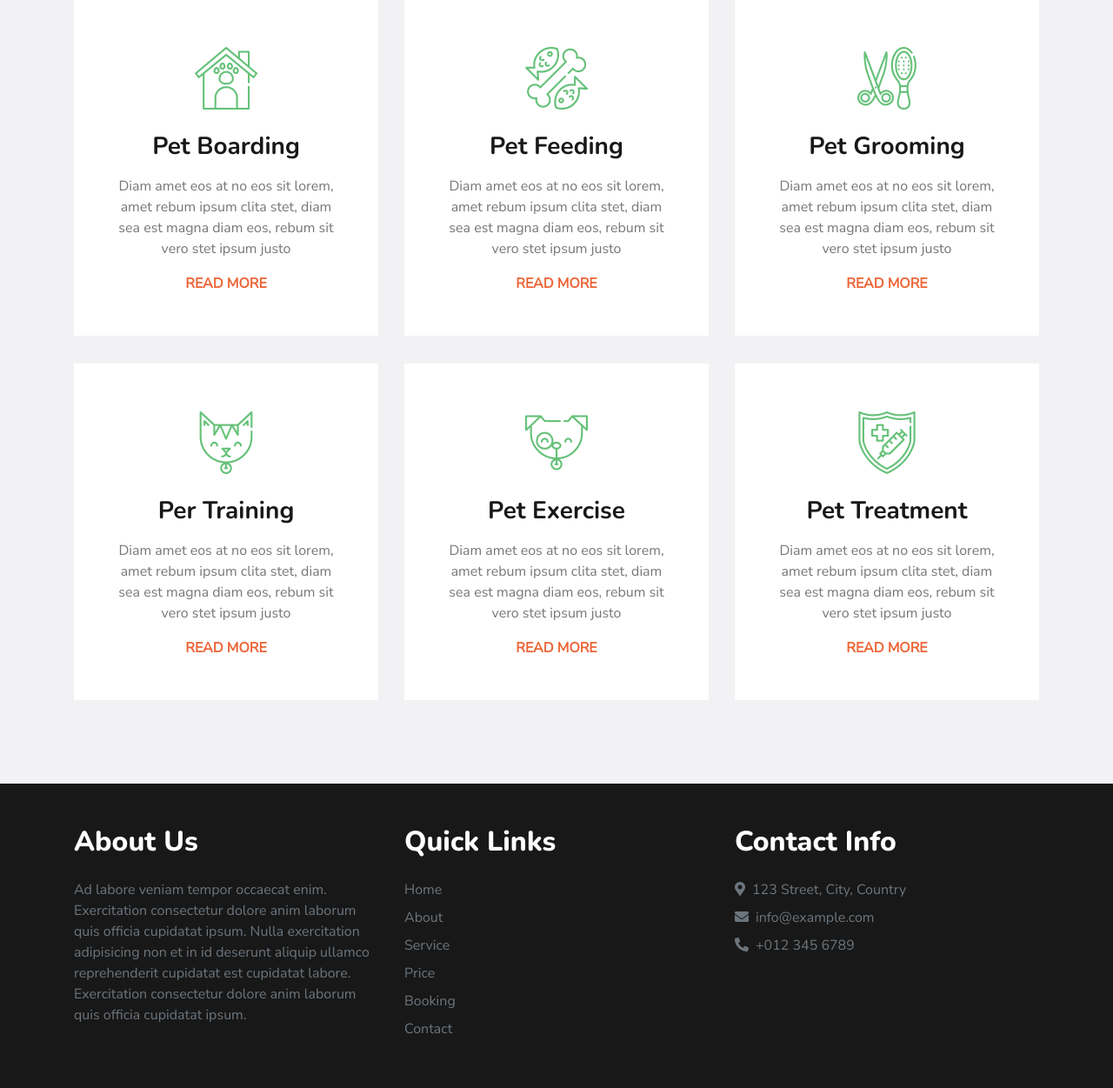
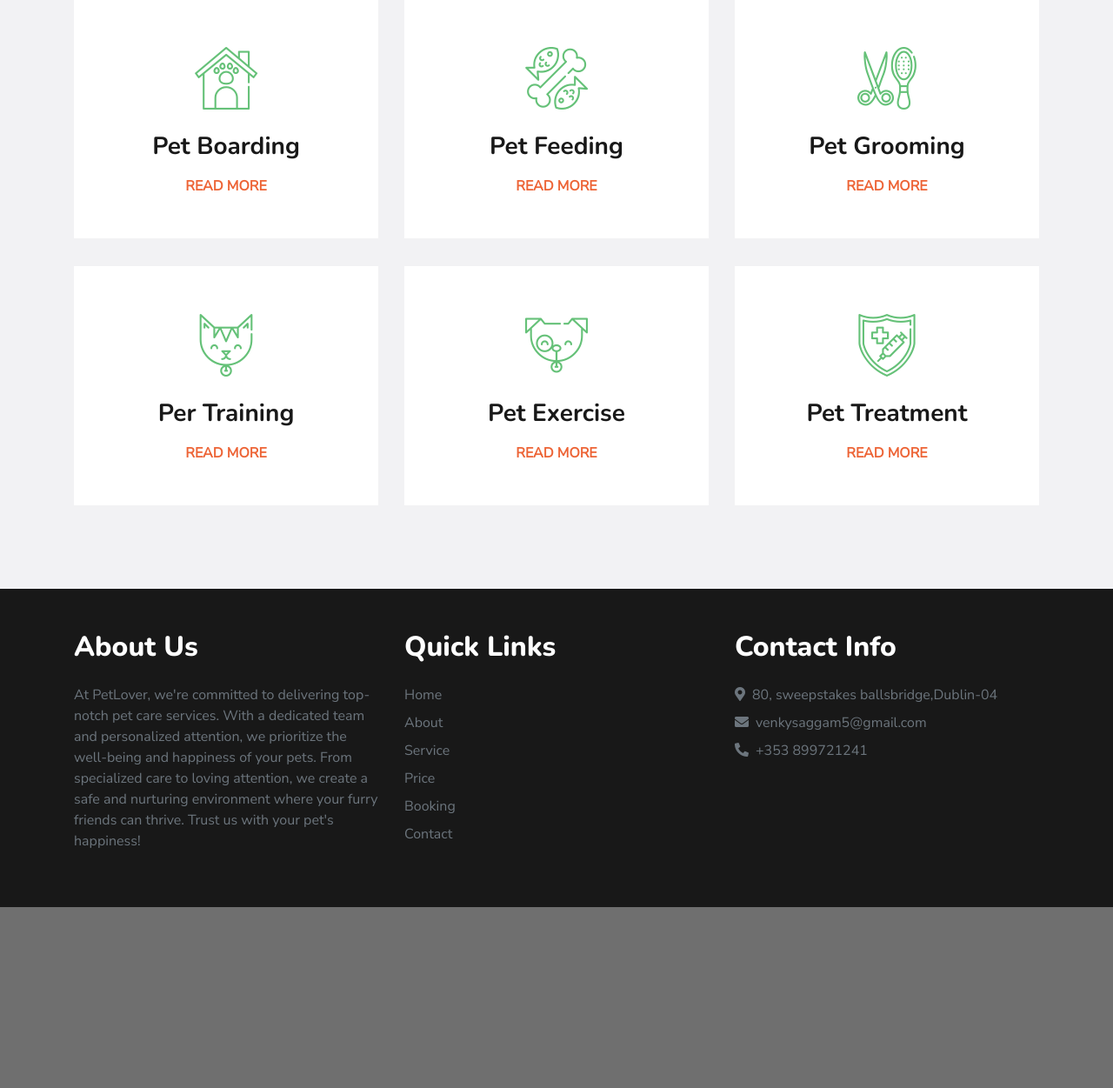
Before and after one commit to venky9689/PETCARE, a Django app: page / in a window 1280 px wide. Shown: the part 1434-2685 px from the top of the page at 87% size. After the commit the page ends 2477 px from the top, so only its background shows below. Run offline with Django 4.2, Linux system fonts and the light colour scheme; some libraries are stand-ins or nearby versions.

Commit message:
index.html

```diff
--- a/my_petcare/templates/my_petcare/index.html
+++ b/my_petcare/templates/my_petcare/index.html
@@ -67,11 +67,11 @@
                     </div>
                     <div class="d-inline-flex flex-column text-center px-3 border-right">
                         <h6>Email Us</h6>
-                        <p class="m-0">info@example.com</p>
+                        <p class="m-0">venkysaggam5@gmail.com</p>
                     </div>
                     <div class="d-inline-flex flex-column text-center pl-3">
                         <h6>Call Us</h6>
-                        <p class="m-0">+012 345 6789</p>
+                        <p class="m-0">+353 899721241</p>
                     </div>
                 </div>
             </div>
@@ -123,7 +123,7 @@
                     <div class="p-3" style="max-width: 900px;">
                         <h3 class="text-white mb-3 d-none d-sm-block">Best Pet Services</h3>
                         <h1 class="display-3 text-white mb-3">Keep Your Pet Happy</h1>
-                        <h5 class="text-white mb-3 d-none d-sm-block">Duo nonumy et dolor tempor no et. Diam sit diam sit diam erat</h5>
+                        <h5 class="text-white mb-3 d-none d-sm-block">Experience personalized care and attention for your furry companions. We prioritize their comfort and happiness, providing a nurturing environment tailored to their needs.</h5>
                         <a href="{% url 'booking' %}" class="btn btn-lg btn-primary mt-3 mt-md-4 px-4">Book Now</a>
                         <a href="{% url 'about' %}" class="btn btn-lg btn-secondary mt-3 mt-md-4 px-4">Learn More</a>
                     </div>
@@ -147,7 +147,6 @@
                     <div class="d-flex flex-column text-center bg-white mb-2 p-3 p-sm-5">
                         <h3 class="flaticon-house display-3 font-weight-normal text-secondary mb-3"></h3>
                         <h3 class="mb-3">Pet Boarding</h3>
-                        <p>Diam amet eos at no eos sit lorem, amet rebum ipsum clita stet, diam sea est magna diam eos, rebum sit vero stet ipsum justo</p>
                         <a class="text-uppercase font-weight-bold" href="">Read More</a>
                     </div>
                 </div>
@@ -155,7 +154,6 @@
                     <div class="d-flex flex-column text-center bg-white mb-2 p-3 p-sm-5">
                         <h3 class="flaticon-food display-3 font-weight-normal text-secondary mb-3"></h3>
                         <h3 class="mb-3">Pet Feeding</h3>
-                        <p>Diam amet eos at no eos sit lorem, amet rebum ipsum clita stet, diam sea est magna diam eos, rebum sit vero stet ipsum justo</p>
                         <a class="text-uppercase font-weight-bold" href="">Read More</a>
                     </div>
                 </div>
@@ -163,7 +161,6 @@
                     <div class="d-flex flex-column text-center bg-white mb-2 p-3 p-sm-5">
                         <h3 class="flaticon-grooming display-3 font-weight-normal text-secondary mb-3"></h3>
                         <h3 class="mb-3">Pet Grooming</h3>
-                        <p>Diam amet eos at no eos sit lorem, amet rebum ipsum clita stet, diam sea est magna diam eos, rebum sit vero stet ipsum justo</p>
                         <a class="text-uppercase font-weight-bold" href="">Read More</a>
                     </div>
                 </div>
@@ -171,7 +168,6 @@
                     <div class="d-flex flex-column text-center bg-white mb-2 p-3 p-sm-5">
                         <h3 class="flaticon-cat display-3 font-weight-normal text-secondary mb-3"></h3>
                         <h3 class="mb-3">Per Training</h3>
-                        <p>Diam amet eos at no eos sit lorem, amet rebum ipsum clita stet, diam sea est magna diam eos, rebum sit vero stet ipsum justo</p>
                         <a class="text-uppercase font-weight-bold" href="">Read More</a>
                     </div>
                 </div>
@@ -179,7 +175,6 @@
                     <div class="d-flex flex-column text-center bg-white mb-2 p-3 p-sm-5">
                         <h3 class="flaticon-dog display-3 font-weight-normal text-secondary mb-3"></h3>
                         <h3 class="mb-3">Pet Exercise</h3>
-                        <p>Diam amet eos at no eos sit lorem, amet rebum ipsum clita stet, diam sea est magna diam eos, rebum sit vero stet ipsum justo</p>
                         <a class="text-uppercase font-weight-bold" href="">Read More</a>
                     </div>
                 </div>
@@ -187,7 +182,6 @@
                     <div class="d-flex flex-column text-center bg-white mb-2 p-3 p-sm-5">
                         <h3 class="flaticon-vaccine display-3 font-weight-normal text-secondary mb-3"></h3>
                         <h3 class="mb-3">Pet Treatment</h3>
-                        <p>Diam amet eos at no eos sit lorem, amet rebum ipsum clita stet, diam sea est magna diam eos, rebum sit vero stet ipsum justo</p>
                         <a class="text-uppercase font-weight-bold" href="">Read More</a>
                     </div>
                 </div>
@@ -203,7 +197,7 @@
             <div class="row">
                 <div class="col-lg-4">
                     <h2 class="text-white mb-4">About Us</h2>
-                    <p class="text-muted">Ad labore veniam tempor occaecat enim. Exercitation consectetur dolore anim laborum quis officia cupidatat ipsum. Nulla exercitation adipisicing non et in id deserunt aliquip ullamco reprehenderit cupidatat est cupidatat labore. Exercitation consectetur dolore anim laborum quis officia cupidatat ipsum.</p>
+                    <p class="text-muted">At PetLover, we're committed to delivering top-notch pet care services. With a dedicated team and personalized attention, we prioritize the well-being and happiness of your pets. From specialized care to loving attention, we create a safe and nurturing environment where your furry friends can thrive. Trust us with your pet's happiness!</p>
                 </div>
                 <div class="col-lg-4">
                     <h2 class="text-white mb-4">Quick Links</h2>
@@ -218,9 +212,9 @@
                 </div>
                 <div class="col-lg-4">
                     <h2 class="text-white mb-4">Contact Info</h2>
-                    <p class="text-muted mb-2"><i class="fas fa-map-marker-alt mr-2"></i>123 Street, City, Country</p>
-                    <p class="text-muted mb-2"><i class="fas fa-envelope mr-2"></i>info@example.com</p>
-                    <p class="text-muted mb-2"><i class="fas fa-phone-alt mr-2"></i>+012 345 6789</p>
+                    <p class="text-muted mb-2"><i class="fas fa-map-marker-alt mr-2"></i>80, sweepstakes ballsbridge,Dublin-04</p>
+                    <p class="text-muted mb-2"><i class="fas fa-envelope mr-2"></i>venkysaggam5@gmail.com</p>
+                    <p class="text-muted mb-2"><i class="fas fa-phone-alt mr-2"></i>+353 899721241</p>
                 </div>
             </div>
         </div>
--- a/sonar.yml
+++ b/sonar.yml
@@ -15,7 +15,7 @@ phases:
    commands:
      - set -e
      - export SONAR_SCANNER_OPTS="-Xmx2g" # Set maximum heap size to 2GB
-     - sonar-scanner -X -Dsonar.login=e822d9ee1f4839acc6648926338dec75ac5d303d -Dsonar.host.url=https://sonarcloud.io -Dsonar.projectKey=venky9689_PETCARE -Dsonar.organization=venky9689 -DgeneratePom=true  -Dsonar.exclusions=**/staticfiles/**,**/lib/**,**/static/**,**/my_petcare/**,**/sonar.yml/**,**/settings.py
+     - sonar-scanner -X -Dsonar.login=e822d9ee1f4839acc6648926338dec75ac5d303d -Dsonar.host.url=https://sonarcloud.io -Dsonar.projectKey=venky9689_PETCARE -Dsonar.organization=venky9689 -DgeneratePom=true  -Dsonar.exclusions=**/staticfiles/**,**/lib/**,**/static/**,**/my_petcare/**,**/sonar.yml,**/settings.py
      - sleep 5
      - curl https://sonarcloud.io/api/qualitygates/project_status?projectKey=venky9689_PETCARE >result.json
      - cat result.json
```
